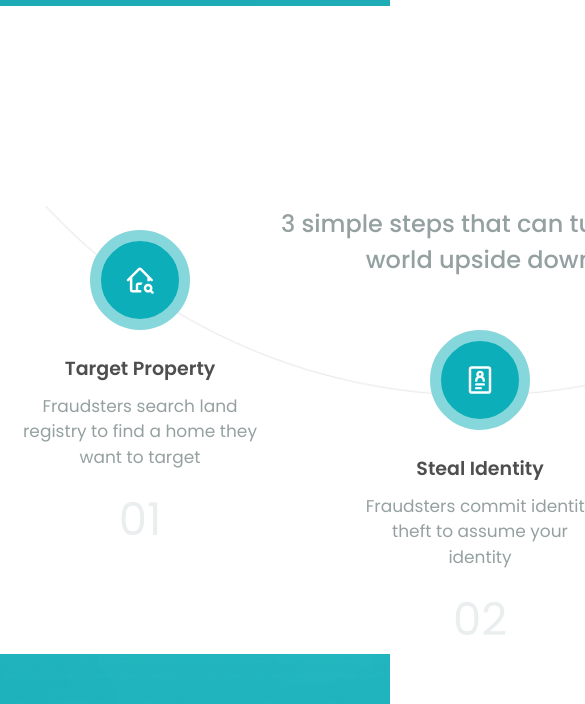
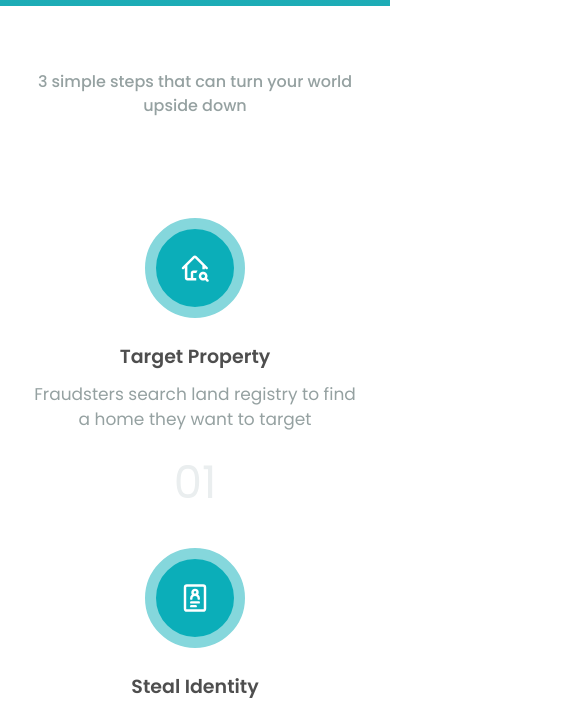
Before and after one commit to haykadamyan/test, a Next.js app: page / in a window 390 px wide. Shown: the part 838-1542 px from the top of the page, 585 px wide, since content can reach past the window. Built offline with nearby package versions, Linux system fonts and the light colour scheme; grey boxes are pictures that could not be loaded.

Commit message:
responsive stepper

```diff
--- a/src/components/property-fraud/styles.module.scss
+++ b/src/components/property-fraud/styles.module.scss
@@ -79,7 +79,7 @@
     }
 
     .carousel-nav {
-      @apply flex gap-6 grid-flow-col absolute -top-36 right-[calc((100%-1108px)/2)] md:mt-[52px] sm:static sm:mt-12 sm:justify-center;
+      @apply flex gap-6 grid-flow-col absolute -top-36 right-[calc((100%-1108px)/2)] lg:right-8 md:mt-[52px] sm:static sm:mt-12 sm:justify-center;
 
       > button {
         @apply w-[70px] h-[70px] md:h-16 md:w-16 rounded-full bg-white border border-[#EAEEEF] flex justify-center items-center;
--- a/src/components/stepper/index.tsx
+++ b/src/components/stepper/index.tsx
@@ -8,7 +8,7 @@ function Stepper() {
     return (
         <section className={styles.stepper}>
             <div className={styles['stepper-title']}>
-                3 simple steps that can turn your <br />world upside down
+                3 simple steps that can turn your world upside down
             </div>
             <div className={styles['stepper-wrapper']}>
                 <Step isLifted number={1} icon="/icons/house.svg" title="Target Property" description="Fraudsters search land registry to find a home they want to target"/>
--- a/src/components/stepper/step/index.tsx
+++ b/src/components/stepper/step/index.tsx
@@ -17,11 +17,11 @@ interface IStepProps {
 function Step(props: IStepProps) {
     const {icon, title, description, number, isLifted} = props;
     return (
-        <div className={classNames(styles.step, {[styles.lifted]: isLifted})}>
+        <div className={classNames(styles.step, styles[`step-numer-${number}`] , {[styles.lifted]: isLifted})}>
             <div className={styles['step-icon']}><Image src={icon} height={30} width={30} /></div>
             <div className={styles['step-title']}>{title}</div>
             <div className={styles['step-description']}>{description}</div>
-            <div className={styles['step-number']}>0{number}</div>
+            <div className={`${styles['step-number']}`}>0{number}</div>
         </div>
     )
 }
--- a/src/components/stepper/step/styles.module.scss
+++ b/src/components/stepper/step/styles.module.scss
@@ -1,23 +1,31 @@
 .step {
-  @apply w-[255px] flex flex-col justify-center items-center
+  @apply w-[255px] flex flex-col justify-center items-center md:w-[330px] md:mx-auto sm:max-w-full;
+
+  &.step-numer-3 {
+    @apply md:col-start-2 md:row-start-1 sm:col-start-auto sm:row-start-auto;
+  }
+
+  &.step-numer-2 {
+    @apply md:col-span-2 sm:col-auto md:-mt-8 sm:mt-0;
+  }
 }
 
 .lifted {
-  @apply relative top-[-100px]
+  @apply relative top-[-100px] md:top-0;
 }
 
 .step-icon {
-  @apply w-[100px] h-[100px] bg-primary border-[11px] border-[#85D7DC] rounded-full flex justify-center items-center mb-[25px]
+  @apply w-[100px] h-[100px] bg-primary border-[11px] border-[#85D7DC] rounded-full flex justify-center items-center mb-[25px];
 }
 
 .step-title {
-  @apply text-secondary text-subtitle1 font-semibold leading-[150%] mb-[10px]
+  @apply text-secondary text-subtitle1 font-semibold leading-[150%] mb-[10px];
 }
 
 .step-description {
-  @apply text-gray-100 text-body2 font-normal text-center leading-[150%]
+  @apply text-gray-100 text-body2 font-normal text-center leading-[150%];
 }
 
 .step-number {
-  @apply text-[#EAEEEF] text-[45px] mt-[16px]
+  @apply text-[#EAEEEF] text-[45px] mt-[16px];
 }
--- a/src/components/stepper/styles.module.scss
+++ b/src/components/stepper/styles.module.scss
@@ -1,13 +1,15 @@
 .stepper {
   background-position-y: -55px;
 
-  @apply w-[960px] flex flex-col justify-center items-center mt-[200px] bg-[url('/steps-bg.png')] bg-no-repeat bg-contain
+  @apply w-[960px] flex flex-col justify-center items-center mt-[200px] mx-auto bg-[url('/steps-bg.png')] bg-no-repeat bg-contain;
+  @apply md:bg-none md:w-full md:bg-[#F4F8F9] md:mt-0 md:py-16 sm:px-[72px] sm:bg-white xs:px-8;
 }
 
 .stepper-title {
-  @apply text-gray-100 text-[24px] w-[500px] font-medium text-center
+  @apply w-[449px] text-gray-100 text-2xl  font-medium text-center mx-auto lg:text-[21px] md:mb-20 sm:text-base sm:w-full;
 }
 
 .stepper-wrapper {
-  @apply flex w-[920px] justify-between gap-[100px] mt-[52px]
+  @apply flex w-[920px] justify-between gap-[100px] mt-[52px];
+  @apply md:grid md:grid-cols-2 md:gap-x-8 md:gap-y-0 md:mt-5 sm:grid-cols-1 sm:gap-y-8;
 }
```
